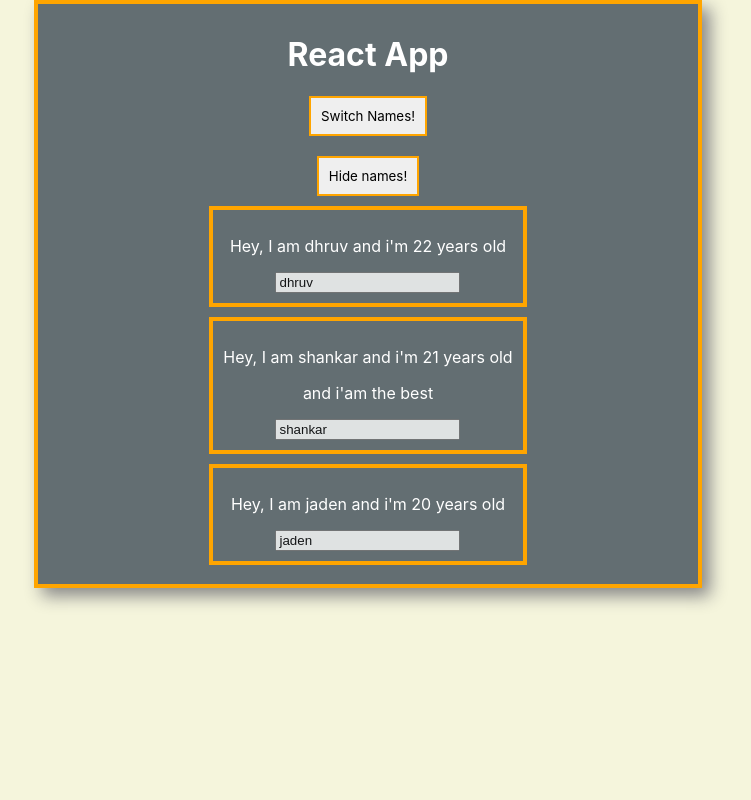
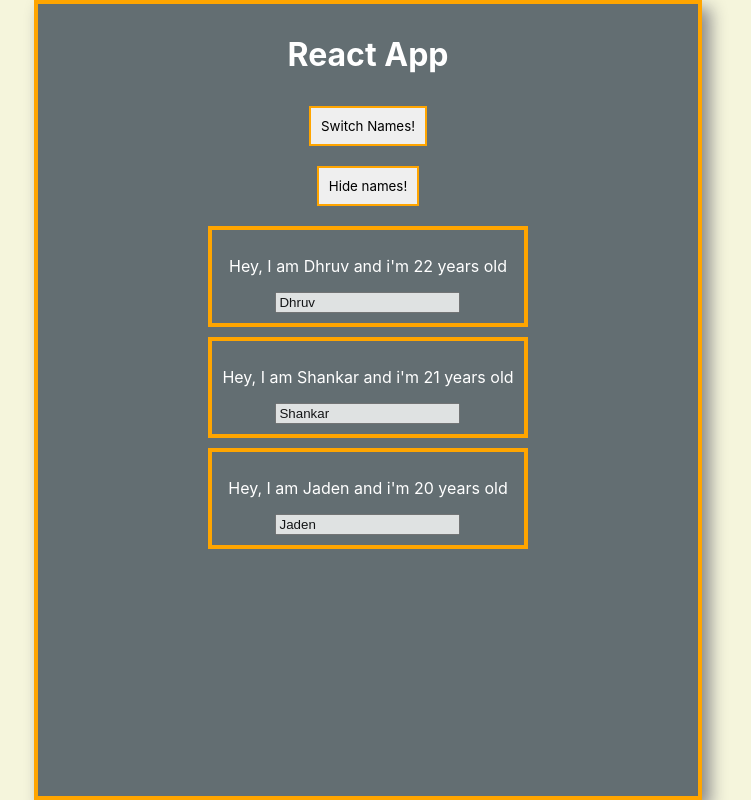
Before and after one commit to prajat/ReactJs-HeadStart, a React app: page / in a window 1280 px wide. Both pictures are taken after a click on the button "Show names!". Shown: the whole page, without its empty margins (272-1023 px from the left). Built offline with nearby package versions, Linux system fonts and the light colour scheme.

Commit message:
lodash function used and code reviewed by uday sir

```diff
--- a/src/index.js
+++ b/src/index.js
@@ -1,6 +1,6 @@
 import React from 'react';
 import ReactDOM from 'react-dom';
-import App from './js/App';
+import { App } from './js';
 
 // import styles
 import './styles.scss';
--- a/src/js/App.js
+++ /dev/null
@@ -1,98 +0,0 @@
-import React, {Component} from 'react';
-// import './App.scss';
-import Person from './Person/Person';
-
-class App extends Component{
-  state={
-    persons:[
-      {name:'dhruv',age:'22'},
-      {name:'shankar',age:'21'},
-      {name:'jaden',age:'20'}
-    ],
-    showPersons:false,
-    buttonname:'Show names!'
-
-  }
-
-  switchnameHandler = ()=>{
-    // window.alert("clicked");
-    // console.log("hey from console");
-    this.setState({
-      persons:[
-        {name:'rajat',age:'21'},
-        {name:'lokesh',age:'19'},
-        {name:'sarvjeet',age:'22'}
-      ]
-
-    });
-  }
-
-  changeNameHandler=(event)=>{
-    this.setState({
-      persons:[
-        {name:'rajat',age:'21'},
-        {name:event.target.value,age:'19'},
-        {name:'sarvjeet',age:'22'}
-      ]
-
-    });
-  }
-
-  togglePersonHandler=()=>{
-    const showstatus=this.state.showPersons;
-    if(this.state.buttonname=='Show names!'){
-      this.setState({buttonname:'Hide names!'});
-    }else{
-      this.setState({buttonname:'Show names!'});
-    }
-    this.setState({showPersons:!showstatus});
-
-  }
-
-  render(){
-
-    let persons=null;
-    if(this.state.showPersons){
-      persons=(
-            <div>
-
-              <Person
-                name={this.state.persons[0].name}
-                age={this.state.persons[0].age}/>
-              <Person
-                name={this.state.persons[1].name}
-                age={this.state.persons[1].age}
-                click={this.switchnameHandler}
-                changed={this.changeNameHandler} >and i'am the best</Person>
-              <Person
-                name={this.state.persons[2].name}
-                age={this.state.persons[2].age} />
-
-            </div>
-
-      );
-    }
-
-    return (
-      <div className="App">
-        <h1>React App</h1>
-        <button className="App__button" onClick={this.switchnameHandler}>Switch Names!</button>
-        <br />
-        <button className="App__button" onClick={this.togglePersonHandler}>{this.state.buttonname}</button>
-        {persons}
-
-      </div>
-
-
-
-
-
-
-      //React.createElement('div',null,'h1','hey rajat from new way')
-      // this.switchnameHandler.bind(this,'kite') for dynamic pass value to state change
-    );
-  }
-
-}
-
-export default App;
--- a/src/js/Person/Person.js
+++ /dev/null
@@ -1,12 +0,0 @@
-import React from 'react';
-
-const person=(props)=>{
-    return (
-        <div className="person">
-            <p onClick={props.click}>Hey, I am {props.name} and i'm {props.age} years old</p>
-            <p>{props.children}</p>
-            <input className="person__input" type="text" onChange={props.changed} value={props.name}></input>
-        </div>
-    )
-};
-export default person;
--- /dev/null
+++ b/src/js/containers/App.js
@@ -0,0 +1,97 @@
+import React, {Component} from 'react';
+import { findIndex, cloneDeep } from 'lodash';
+
+// import './App.scss';
+import { person as Person } from 'views/Person';
+
+/**
+ * @desc some description
+ * @example
+ * import { App } from 'containers/App';
+ */
+export class App extends Component {
+  constructor( props ) {
+    super( props );
+
+    this. state = {
+      persons:[
+        {id: '1', name:'Dhruv',age:'22'},
+        {id: '2', name:'Shankar',age:'21'},
+        {id: '3', name:'Jaden',age:'20'}
+      ],
+      isActive: false
+    }
+
+    this.handleNameChange = this.handleNameChange.bind( this );
+    this.switchNameHandler = this.switchNameHandler.bind( this );
+    this.togglePersonListHandler = this.togglePersonListHandler.bind( this );
+  }
+
+  switchNameHandler() {
+    this.setState( {
+      persons:[
+        { id: '1', name:'Rajat', age:'21' },
+        { id: '2', name:'Lokesh', age:'19' },
+        { id: '3', name:'Sarvjeet', age:'22' }
+      ]
+    } );
+  }
+
+  handleNameChange ( event, id ) {
+    var personIndex = findIndex( this.state.persons, { id: id } );
+    var persons = cloneDeep( this.state.persons );
+    persons[ personIndex ].name = event.target.value;
+
+    this.setState( { persons } );
+  }
+
+  togglePersonListHandler() {
+    this.setState( {
+      isActive: ! this.state.isActive
+    } );
+  }
+
+  render(){
+    return (
+      <div className="App">
+        <h1>React App</h1>
+
+        <div>
+          <button className="App__button" onClick={this.switchNameHandler}>Switch Names!</button>
+        </div>
+
+        <button className="App__button" onClick={this.togglePersonListHandler}>
+          { this.state.isActive ? 'Hide names!' : 'Show names!' }
+        </button>
+
+        {
+          this.state.isActive ? (
+            <div>
+              {
+                this.state.persons.map( ( person ) => {
+                  return (
+                    <Person
+                      key={ person.id }
+                      id={ person.id }
+                      name={person.name}
+                      age={person.age}
+                      click={this.switchNameHandler}
+                      onChange={this.handleNameChange}/>
+                    );
+                } )
+              }
+            </div>
+          ) : null
+        }
+      </div>
+
+
+
+
+
+
+      //React.createElement('div',null,'h1','hey rajat from new way')
+      // this.switchNameHandler.bind(this,'kite') for dynamic pass value to state change
+    );
+  }
+}
--- /dev/null
+++ b/src/js/index.js
@@ -0,0 +1 @@
+export * from 'containers/App';
--- /dev/null
+++ b/src/js/views/Person.js
@@ -0,0 +1,13 @@
+import React from 'react';
+
+export const person = (props) => {
+    return (
+        <div className="person">
+            <p onClick={props.click}>Hey, I am {props.name} and i'm {props.age} years old</p>
+            <p>{props.children}</p>
+            <input className="person__input" type="text" onChange={( event ) => {
+                props.onChange( event, props.id );
+            }} value={props.name}></input>
+        </div>
+    )
+};
--- a/src/styles.scss
+++ b/src/styles.scss
@@ -19,7 +19,6 @@
 .App {
     color: #ffffff;
     width: 50%;
-    height: 70%;
     text-align: center;
     border: 4px solid orange;
     box-shadow: 0.5rem 0.5rem 1rem #888888;
@@ -35,6 +34,7 @@
         border: 2px solid orange;
         font-family: inherit;
         padding: 10px;
+        margin: 10px;
         cursor: pointer;
 
         &:hover {
--- a/webpack.config.js
+++ b/webpack.config.js
@@ -35,6 +35,13 @@
         ]
     },
 
+    resolve: {
+        alias: {
+            containers: path.resolve( __dirname, 'src/js/containers' ),
+            views: path.resolve( __dirname, 'src/js/views' )
+        }
+    },
+
     plugins: [
         new MiniCssExtractPlugin( {
             filename: 'styles.css'
```
